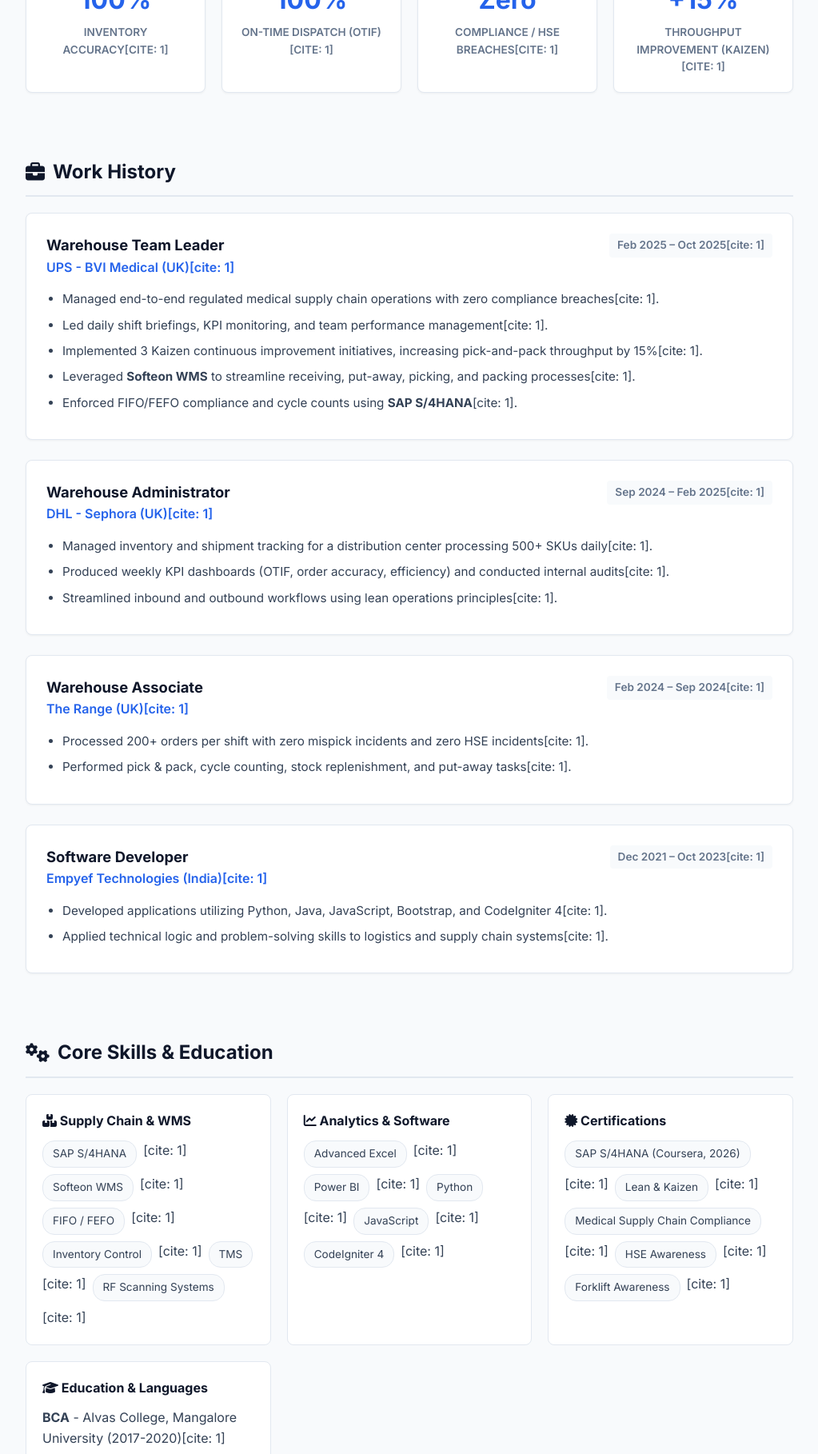
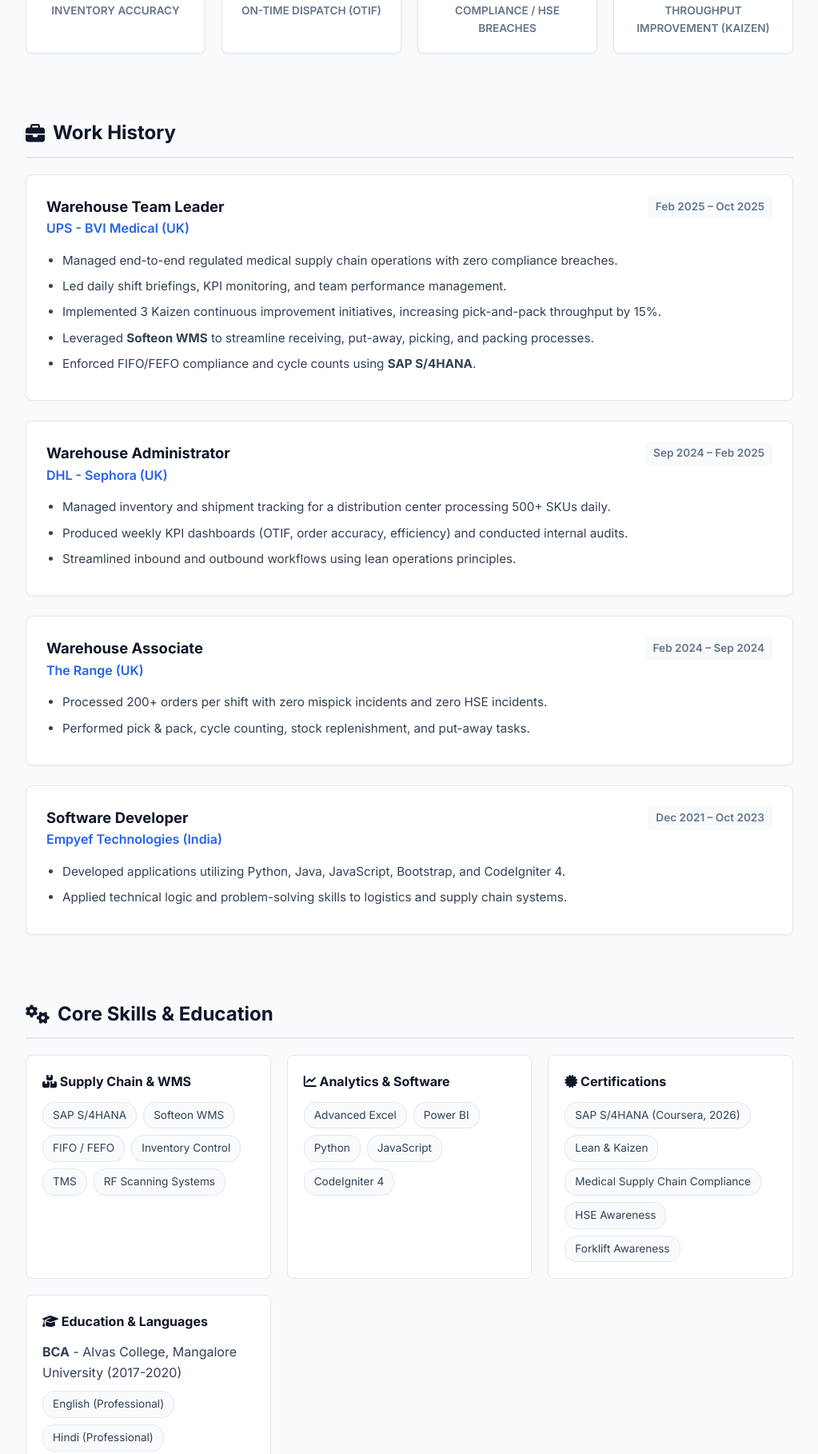
Before and after one commit to AswinSure/Aswin-Suresh-Portfolio, a plain HTML site: page index.html in a window 1280 px wide. Shown: the part 705-2523 px from the top of the page at 80% size, without its empty margins (128-1151 px from the left). Drawn offline with Linux system fonts and the light colour scheme.

Commit message:
Update index.html

```diff
--- a/index.html
+++ b/index.html
@@ -293,7 +293,7 @@
     <section>
       <h2 class="section-title"><i class="fa-solid fa-user-check"></i> Professional Profile</h2>
       <p style="font-size: 1.05rem;">
-        Results-driven <strong>Warehouse Team Leader</strong> with 2+ years of experience managing regulated medical supply chains (UPS/BVI Medical) and high-volume retail logistics (DHL/Sephora)[cite: 1]. Proven track record of 100% inventory accuracy, 100% on-time dispatch, and zero compliance breaches[cite: 1]. Combines supply chain operations expertise with a background in software development to optimize WMS, ERP, and continuous improvement (Kaizen) workflows[cite: 1].
+        Results-driven <strong>Warehouse Team Leader</strong> with 2+ years of experience managing regulated medical supply chains (UPS/BVI Medical) and high-volume retail logistics (DHL/Sephora). Proven track record of 100% inventory accuracy, 100% on-time dispatch, and zero compliance breaches. Combines supply chain operations expertise with a background in software development to optimize WMS, ERP, and continuous improvement (Kaizen) workflows.
       </p>
     </section>
 
@@ -302,19 +302,19 @@
       <div class="metrics-grid">
         <div class="metric-card">
           <h3>100%</h3>
-          <p>Inventory Accuracy[cite: 1]</p>
+          <p>Inventory Accuracy</p>
         </div>
         <div class="metric-card">
           <h3>100%</h3>
-          <p>On-Time Dispatch (OTIF)[cite: 1]</p>
+          <p>On-Time Dispatch (OTIF)</p>
         </div>
         <div class="metric-card">
           <h3>Zero</h3>
-          <p>Compliance / HSE Breaches[cite: 1]</p>
+          <p>Compliance / HSE Breaches</p>
         </div>
         <div class="metric-card">
           <h3>+15%</h3>
-          <p>Throughput Improvement (Kaizen)[cite: 1]</p>
+          <p>Throughput Improvement (Kaizen)</p>
         </div>
       </div>
     </section>
@@ -329,16 +329,16 @@
           <div class="job-header">
             <div>
               <div class="job-title">Warehouse Team Leader</div>
-              <div class="company">UPS - BVI Medical (UK)[cite: 1]</div>
+              <div class="company">UPS - BVI Medical (UK)</div>
             </div>
-            <div class="job-date">Feb 2025 – Oct 2025[cite: 1]</div>
+            <div class="job-date">Feb 2025 – Oct 2025</div>
           </div>
           <ul>
-            <li>Managed end-to-end regulated medical supply chain operations with zero compliance breaches[cite: 1].</li>
-            <li>Led daily shift briefings, KPI monitoring, and team performance management[cite: 1].</li>
-            <li>Implemented 3 Kaizen continuous improvement initiatives, increasing pick-and-pack throughput by 15%[cite: 1].</li>
-            <li>Leveraged <strong>Softeon WMS</strong> to streamline receiving, put-away, picking, and packing processes[cite: 1].</li>
-            <li>Enforced FIFO/FEFO compliance and cycle counts using <strong>SAP S/4HANA</strong>[cite: 1].</li>
+            <li>Managed end-to-end regulated medical supply chain operations with zero compliance breaches.</li>
+            <li>Led daily shift briefings, KPI monitoring, and team performance management.</li>
+            <li>Implemented 3 Kaizen continuous improvement initiatives, increasing pick-and-pack throughput by 15%.</li>
+            <li>Leveraged <strong>Softeon WMS</strong> to streamline receiving, put-away, picking, and packing processes.</li>
+            <li>Enforced FIFO/FEFO compliance and cycle counts using <strong>SAP S/4HANA</strong>.</li>
           </ul>
         </div>
 
@@ -347,14 +347,14 @@
           <div class="job-header">
             <div>
               <div class="job-title">Warehouse Administrator</div>
-              <div class="company">DHL - Sephora (UK)[cite: 1]</div>
+              <div class="company">DHL - Sephora (UK)</div>
             </div>
-            <div class="job-date">Sep 2024 – Feb 2025[cite: 1]</div>
+            <div class="job-date">Sep 2024 – Feb 2025</div>
           </div>
           <ul>
-            <li>Managed inventory and shipment tracking for a distribution center processing 500+ SKUs daily[cite: 1].</li>
-            <li>Produced weekly KPI dashboards (OTIF, order accuracy, efficiency) and conducted internal audits[cite: 1].</li>
-            <li>Streamlined inbound and outbound workflows using lean operations principles[cite: 1].</li>
+            <li>Managed inventory and shipment tracking for a distribution center processing 500+ SKUs daily.</li>
+            <li>Produced weekly KPI dashboards (OTIF, order accuracy, efficiency) and conducted internal audits.</li>
+            <li>Streamlined inbound and outbound workflows using lean operations principles.</li>
           </ul>
         </div>
 
@@ -363,13 +363,13 @@
           <div class="job-header">
             <div>
               <div class="job-title">Warehouse Associate</div>
-              <div class="company">The Range (UK)[cite: 1]</div>
+              <div class="company">The Range (UK)</div>
             </div>
-            <div class="job-date">Feb 2024 – Sep 2024[cite: 1]</div>
+            <div class="job-date">Feb 2024 – Sep 2024</div>
           </div>
           <ul>
-            <li>Processed 200+ orders per shift with zero mispick incidents and zero HSE incidents[cite: 1].</li>
-            <li>Performed pick & pack, cycle counting, stock replenishment, and put-away tasks[cite: 1].</li>
+            <li>Processed 200+ orders per shift with zero mispick incidents and zero HSE incidents.</li>
+            <li>Performed pick & pack, cycle counting, stock replenishment, and put-away tasks.</li>
           </ul>
         </div>
 
@@ -378,13 +378,13 @@
           <div class="job-header">
             <div>
               <div class="job-title">Software Developer</div>
-              <div class="company">Empyef Technologies (India)[cite: 1]</div>
+              <div class="company">Empyef Technologies (India)</div>
             </div>
-            <div class="job-date">Dec 2021 – Oct 2023[cite: 1]</div>
+            <div class="job-date">Dec 2021 – Oct 2023</div>
           </div>
           <ul>
-            <li>Developed applications utilizing Python, Java, JavaScript, Bootstrap, and CodeIgniter 4[cite: 1].</li>
-            <li>Applied technical logic and problem-solving skills to logistics and supply chain systems[cite: 1].</li>
+            <li>Developed applications utilizing Python, Java, JavaScript, Bootstrap, and CodeIgniter 4.</li>
+            <li>Applied technical logic and problem-solving skills to logistics and supply chain systems.</li>
           </ul>
         </div>
 
@@ -399,44 +399,44 @@
         <div class="skill-card">
           <h4><i class="fa-solid fa-boxes-stacked"></i> Supply Chain & WMS</h4>
           <div class="tags">
-            <span class="tag">SAP S/4HANA</span>[cite: 1]
-            <span class="tag">Softeon WMS</span>[cite: 1]
-            <span class="tag">FIFO / FEFO</span>[cite: 1]
-            <span class="tag">Inventory Control</span>[cite: 1]
-            <span class="tag">TMS</span>[cite: 1]
-            <span class="tag">RF Scanning Systems</span>[cite: 1]
+            <span class="tag">SAP S/4HANA</span>
+            <span class="tag">Softeon WMS</span>
+            <span class="tag">FIFO / FEFO</span>
+            <span class="tag">Inventory Control</span>
+            <span class="tag">TMS</span>
+            <span class="tag">RF Scanning Systems</span>
           </div>
         </div>
 
         <div class="skill-card">
           <h4><i class="fa-solid fa-chart-line"></i> Analytics & Software</h4>
           <div class="tags">
-            <span class="tag">Advanced Excel</span>[cite: 1]
-            <span class="tag">Power BI</span>[cite: 1]
-            <span class="tag">Python</span>[cite: 1]
-            <span class="tag">JavaScript</span>[cite: 1]
-            <span class="tag">CodeIgniter 4</span>[cite: 1]
+            <span class="tag">Advanced Excel</span>
+            <span class="tag">Power BI</span>
+            <span class="tag">Python</span>
+            <span class="tag">JavaScript</span>
+            <span class="tag">CodeIgniter 4</span>
           </div>
         </div>
 
         <div class="skill-card">
           <h4><i class="fa-solid fa-certificate"></i> Certifications</h4>
           <div class="tags">
-            <span class="tag">SAP S/4HANA (Coursera, 2026)</span>[cite: 1]
-            <span class="tag">Lean & Kaizen</span>[cite: 1]
-            <span class="tag">Medical Supply Chain Compliance</span>[cite: 1]
-            <span class="tag">HSE Awareness</span>[cite: 1]
-            <span class="tag">Forklift Awareness</span>[cite: 1]
+            <span class="tag">SAP S/4HANA (Coursera, 2026)</span>
+            <span class="tag">Lean & Kaizen</span>
+            <span class="tag">Medical Supply Chain Compliance</span>
+            <span class="tag">HSE Awareness</span>
+            <span class="tag">Forklift Awareness</span>
           </div>
         </div>
 
         <div class="skill-card">
           <h4><i class="fa-solid fa-graduation-cap"></i> Education & Languages</h4>
-          <p><strong>BCA</strong> - Alvas College, Mangalore University (2017-2020)[cite: 1]</p>
+          <p><strong>BCA</strong> - Alvas College, Mangalore University (2017-2020)</p>
           <div class="tags" style="margin-top: 10px;">
-            <span class="tag">English (Professional)</span>[cite: 1]
-            <span class="tag">Hindi (Professional)</span>[cite: 1]
-            <span class="tag">Malayalam (Native)</span>[cite: 1]
+            <span class="tag">English (Professional)</span>
+            <span class="tag">Hindi (Professional)</span>
+            <span class="tag">Malayalam (Native)</span>
           </div>
         </div>
 
```
